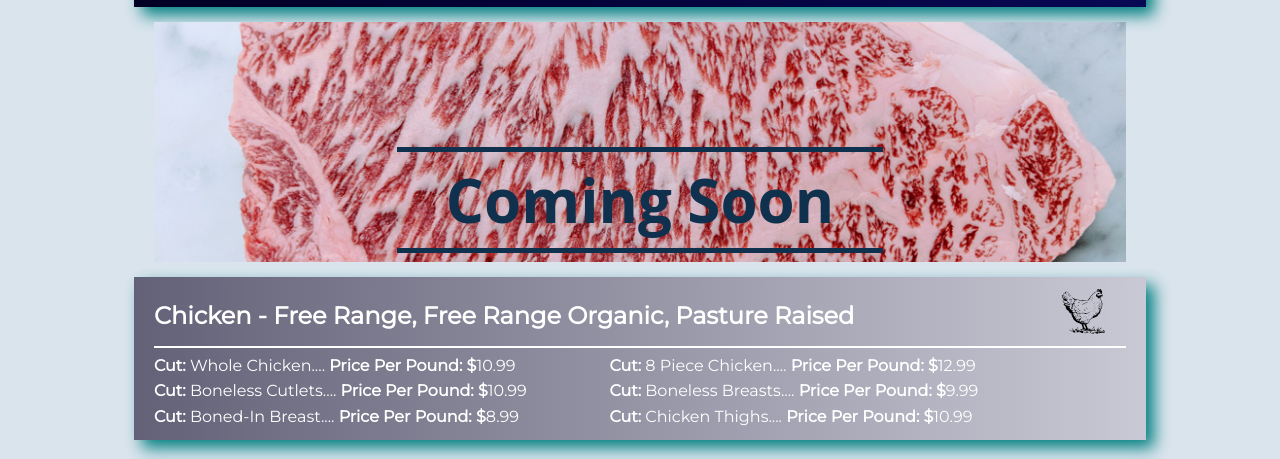
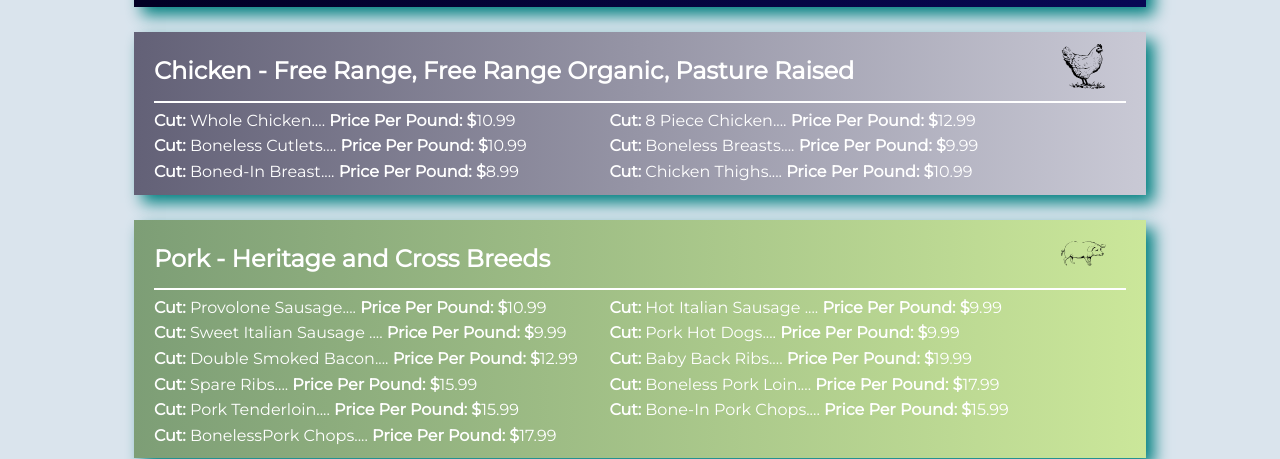
Before and after one commit to michaelpaulcuccia/butchershop, a Gatsby site in the folder gatsby-starter-styled-components/: page / in a window 1280 px wide. Shown: the part 734-1193 px from the top of the page. Built offline with nearby package versions, Linux system fonts and the light colour scheme; Gatsby itself is replaced by a stand-in of ours; a web font is replaced by a local one.

Commit message:
removed comingsoon

```diff
--- a/gatsby-starter-styled-components/src/components/ComingSoon.js
+++ /dev/null
@@ -1,68 +0,0 @@
-import React from 'react';
-import styled from 'styled-components';
-import Kobe from '../images/kobe.jpg';
-
-const Container = styled.div`
-    background-image: url(${Kobe});
-    background-repeat: no-repeat;
-    background-position: center;
-    background-size: cover;
-    width: 100%;
-    height: 30vh;
-`;
-
-const TextContainer = styled.div`
-    color: #10314D;
-    text-align: center;
-    display: flex;
-    flex-direction: column;
-    justify-content: center;
-    margin-top: 125px;
-
-    @media (max-width: 1000px) {
-        margin-top: 75px;
-    }
-
-    h1 {
-        font-size: 60px;
-
-        @media (max-width: 1000px) {
-            font-size: 40px;
-        }
-    }
-
-    .line-top {
-        border-bottom: 5px solid #10314D;
-        width: 50%;
-        margin: 0 auto;
-
-        @media (max-width: 1000px) {
-            width: 65%;
-        }
-    }
-
-    .line-bottom {
-        border-top: 5px solid #10314D;
-        width: 50%;
-        margin: 0 auto;
-
-        @media (max-width: 1000px) {
-            width: 65%;
-        }
-    }
-
-`;
-
-const ComingSoon = () => {
-    return (
-        <Container>
-            <TextContainer>
-                <div className='line-top' />
-                <h1>Coming Soon</h1>
-                <div className='line-bottom' />
-            </TextContainer>
-        </Container>
-    )
-}
-
-export default ComingSoon
--- a/gatsby-starter-styled-components/src/pages/index.js
+++ b/gatsby-starter-styled-components/src/pages/index.js
@@ -11,7 +11,6 @@ import HeroAndHeader from '../components/HeroAndHeader';
 import Footer from '../components/Footer';
 import Card from '../components/Card';
 import Menu from '../components/Menu';
-import ComingSoon from '../components/ComingSoon';
 import Beef from '../images/beef.svg';
 import Chicken from '../images/chicken.svg';
 import Pork from '../images/pork.svg';
@@ -81,10 +80,6 @@ const IndexPage = () => (
         />
       </FullWidth>
 
-      <SubCenteredWidth>
-        <ComingSoon />
-      </SubCenteredWidth>
-
       <FullWidth>
         <Menu
           title='Chicken - Free Range, Free Range Organic, Pasture Raised'
```
Also changed, not shown: gatsby-starter-styled-components/src/images/kobe.jpg (deleted).
